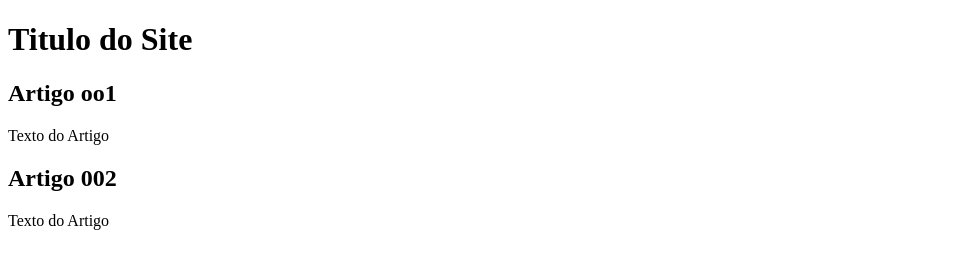
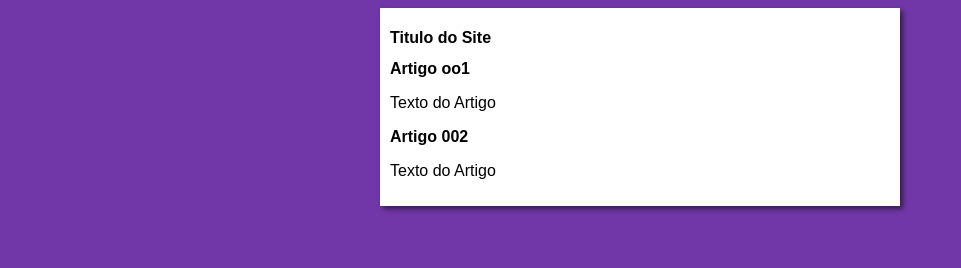
Before and after one commit to Ravel-web/projeto-site, a plain HTML site: page index.html in a window 1280 px wide. Shown: the whole page, without its empty margins (0-961 px from the left). Drawn offline with Linux system fonts and the light colour scheme.

Commit message:
inicei o design

```diff
--- /dev/null
+++ b/estilos/style.css
@@ -0,0 +1,18 @@
+*{
+    font-family: Arial, Helvetica, sans-serif;
+    font-size: 16px;
+
+}
+body{
+    background-color: rgb(113, 54, 168);
+}
+
+
+main{
+    background-color: white;
+    width: 500px;
+    margin: auto;
+    padding: 10px;
+    box-shadow: 3px 3px 5px rgba(0, 0, 0, 0.527);
+
+}
--- a/index.html
+++ b/index.html
@@ -4,6 +4,7 @@
     <meta charset="UTF-8">
     <meta name="viewport" content="width=device-width, initial-scale=1.0">
     <title>Titulo do Site</title>
+    <link rel="stylesheet" href="estilos/style.css">
 </head>
 <body>
     <main>
```
